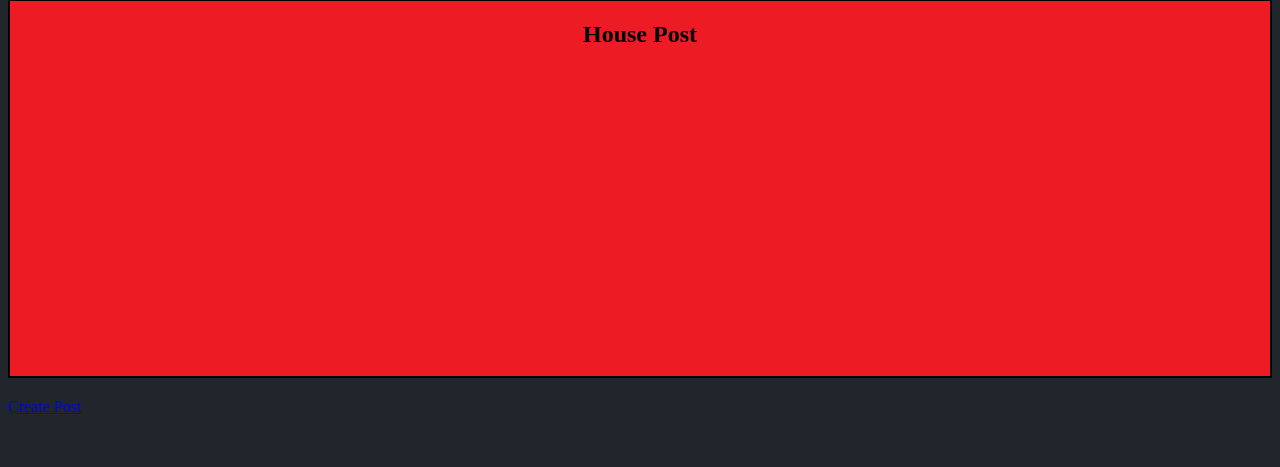
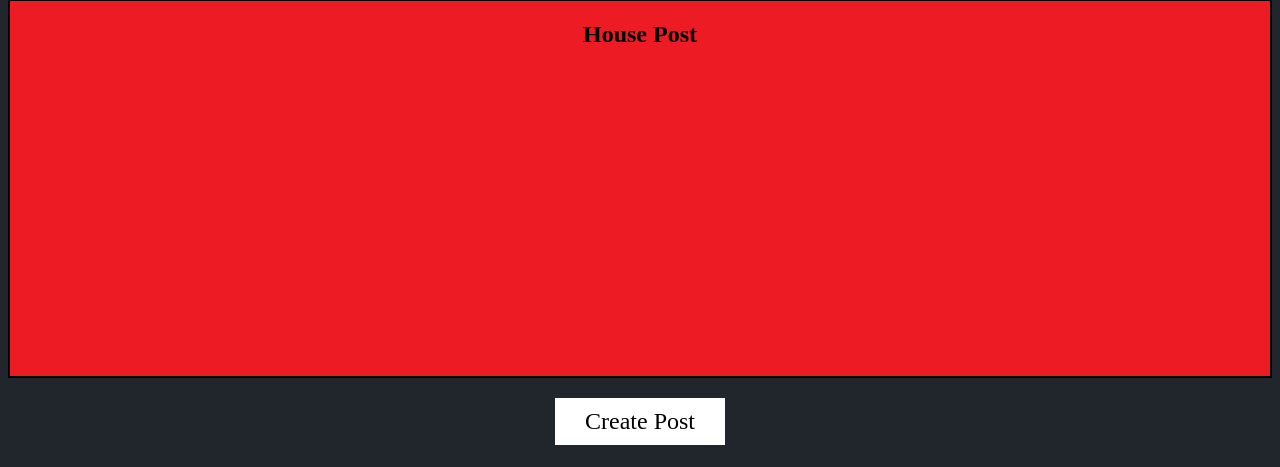
Before and after one commit to simply-grandoit/sb_rc_hackathon, a Node server app: page / in a window 1280 px wide. Shown: the part 333-800 px from the top of the page. Run offline with Node 20, Linux system fonts and the light colour scheme; data that the repository does not hold is empty; some libraries are stand-ins or nearby versions.

Commit message:
change a bit of the landing page html to combine link and title, added style to the create post button and started to add style to the form page. Also changed the title on pages to Crashers

```diff
--- a/crashers/public/css/style.css
+++ b/crashers/public/css/style.css
@@ -1,4 +1,16 @@
 /*----------------Landing Page Styles---------------------------------*/
+
+a.new_post {
+  text-align: center;
+  display: block;
+  color: black;
+  font-size: 24px;
+  text-decoration: none;
+  padding: 10px;
+  max-width: 150px;
+  margin: 0 auto;
+  background-color: white;
+}
 
 section.chat {
   border: 2px solid black;
@@ -53,12 +65,16 @@ section.chat ul h5 {
   overflow: scroll;
 }
 
+
+
 /*-------------Profile Page/ Form Styles -----------------------------*/
 
-form.form_input {
-  width: 70%;
+#inputSection h1 {
+  display: block;
+  text-align: center;
 }
 
-input#postTitle {
-  width: 100%;
+#inputSection form {
+  width: 60%;
+  border: 1px solid black;
 }
--- a/crashers/views/ad-post.ejs
+++ b/crashers/views/ad-post.ejs
@@ -3,7 +3,7 @@
 
 <head>
   <meta charset="utf-8">
-  <link rel="stylesheet" href="../css/ad-post.css">
+  <link rel="stylesheet" href="../css/style.css">
   <metaname="viewport" content="width=device-width, initial-scale=1">
     <title>Ad posting</title>
     </script>
--- a/crashers/views/index.ejs
+++ b/crashers/views/index.ejs
@@ -3,7 +3,7 @@
 <head>
   <meta charset="utf-8">
   <link rel="stylesheet" href="css/style.css">
-  <title>Ads</title>
+  <title>Crashers</title>
   <metaname="viewport" content="width=device-width, initial-scale=1">
 </head>
 
@@ -13,17 +13,15 @@
 
   <section class="general chat">
     <ul id="adsList">
-      <h2 class="ad-text">General Post</h2>
+      <h2 class="">General Post</h2>
       <% for(var i=crash.length-1; i>0; i--) {%>
         <% if (crash[i].group==0) { %>
           <li class="message ">
-              <h3><%= crash[i].title %></h3>
-              <a href="#"><%= crash[i].url %></a>
+              <h3><a href="<%= crash[i].url %>"><%= crash[i].title %></a></h3>
               <h4><%= crash[i].address %></h4>
               <h5><%= crash[i].date %></h5>
               <h5><%= crash[i].time %></h5>
               <p><%= crash[i].description %></p>
-              <b><%= crash[i].group %></b>
           </li>
         <% } %>
         <% } %>
@@ -32,23 +30,21 @@
 
   <section class="house chat">
     <ul id="adsList">
-      <h2 class="ad-text">House Post</h2>
+      <h2 class="">House Post</h2>
       <% for(var i=crash.length-1; i>0; i--) {%>
         <% if (crash[i].group==1) { %>
           <li class="message ">
-              <h3><%= crash[i].title %></h3>
-              <a href="#"><%= crash[i].url %></a>
+              <h3><a href="<%= crash[i].url %>"><%= crash[i].title %></a></h3>
               <h4><%= crash[i].address %></h4>
               <h5><%= crash[i].date %></h5>
               <h5><%= crash[i].time %></h5>
               <p><%= crash[i].description %></p>
-              <b><%= crash[i].group %></b>
           </li>
         <% } %>
         <% } %>
     </ul>
   </section>
-  <a href="/profile">Create Post</a>
+  <a class="new_post" href="/profile">Create Post</a>
 
   <script src="main.js"></script>
 </body>
--- a/crashers/views/login.ejs
+++ b/crashers/views/login.ejs
@@ -6,7 +6,7 @@
   <meta name="viewport" content="width=device-width, initial-scale=1.0">
   <meta http-equiv="X-UA-Compatible" content="ie=edge">
   <link rel="stylesheet" href="css/registration.css">
-  <title>Crasher Login</title>
+  <title>Crashers</title>
 </head>
 
 <body>
--- a/crashers/views/profile.ejs
+++ b/crashers/views/profile.ejs
@@ -4,9 +4,9 @@
 <head>
   <meta charset="utf-8">
 
-  <link rel="stylesheet" href="css/form.css">
+  <link rel="stylesheet" href="css/style.css">
   <metaname="viewport" content="width=device-width, initial-scale=1">
-    <title>Create Ad</title>
+    <title>Crashers</title>
     <script src="main.js"></script>
 </head>
 
--- a/crashers/views/signup.ejs
+++ b/crashers/views/signup.ejs
@@ -6,7 +6,7 @@
   <meta name="viewport" content="width=device-width, initial-scale=1.0">
   <meta http-equiv="X-UA-Compatible" content="ie=edge">
   <link rel="stylesheet" href="css/registration.css">
-  <title>Document</title>
+  <title>Crashers</title>
 </head>
 
 <body>
```
